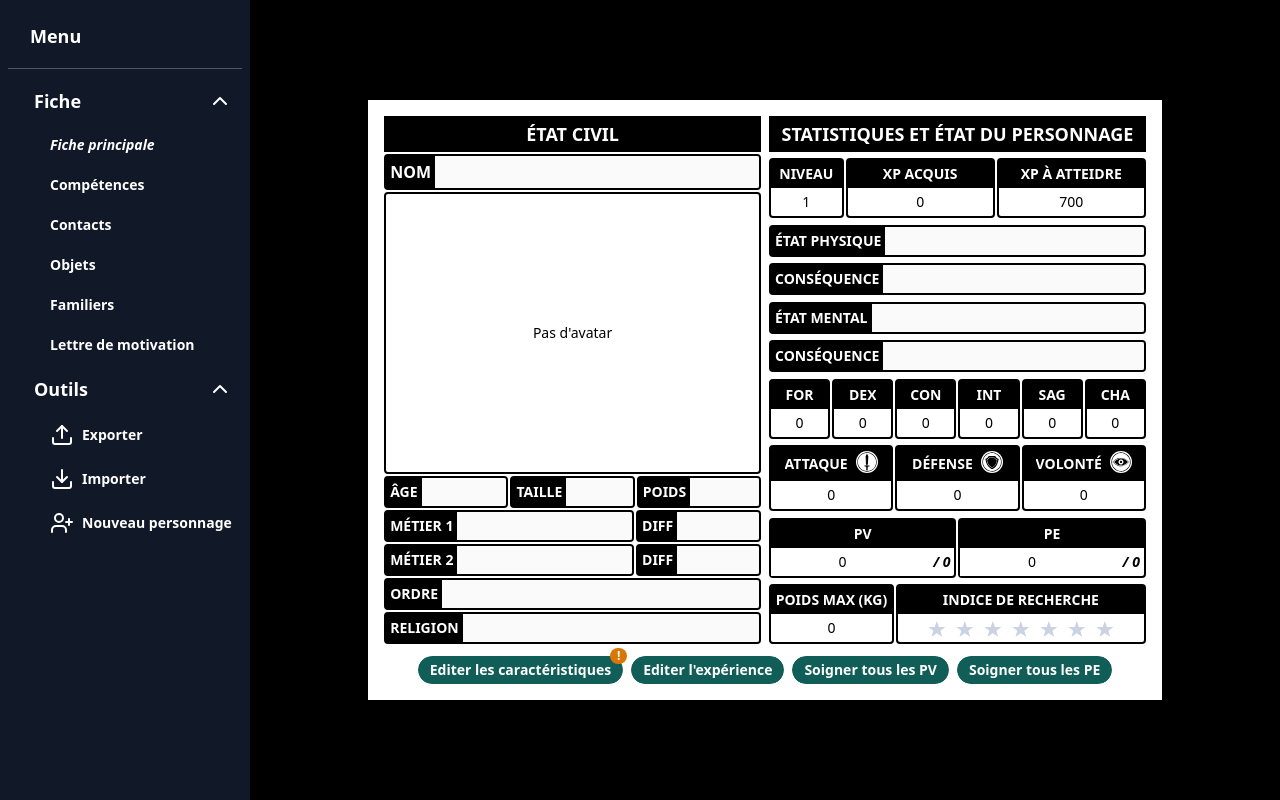
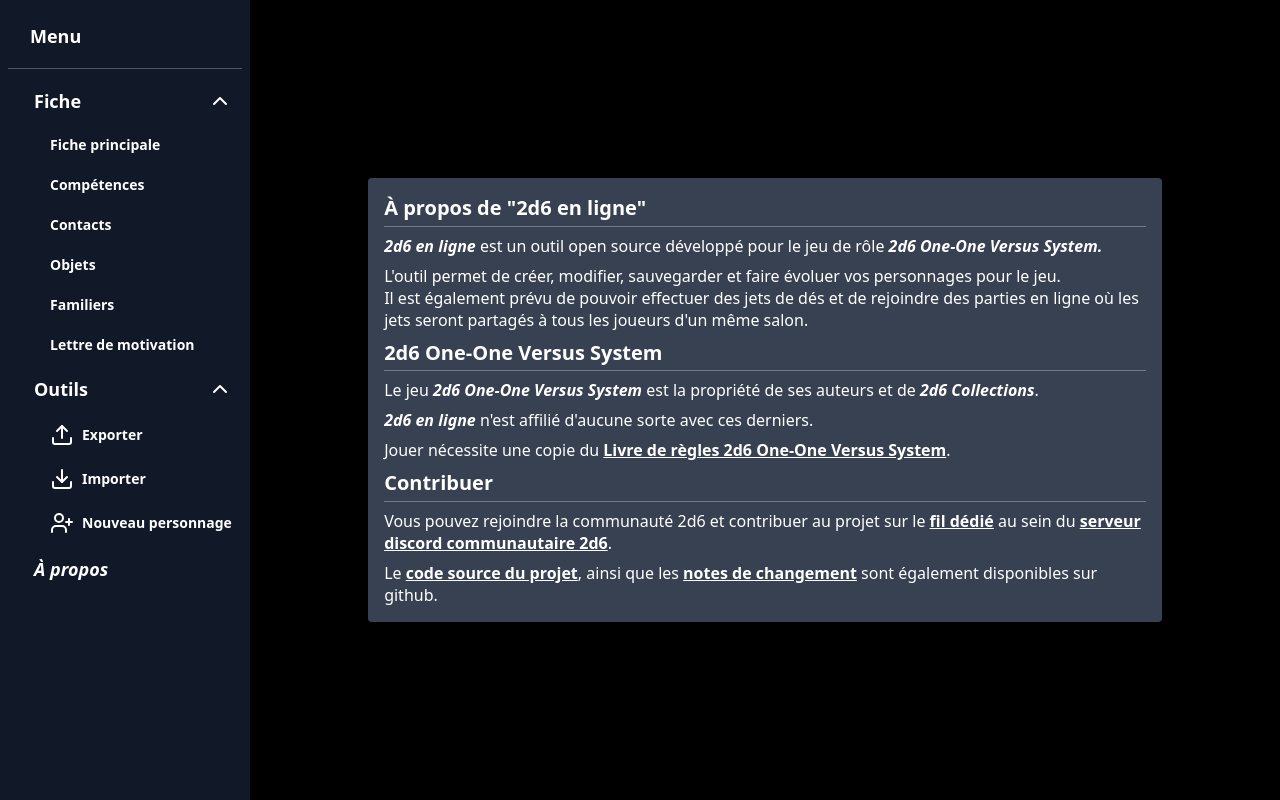
Before and after one commit to LucasPitzalis/2d6-FPI, a React (Vite) app: page /a-propos in a window 1280 px wide. Before the commit this address led to /. Built offline with nearby package versions, Linux system fonts and the light colour scheme.

Commit message:
Added about page

```diff
--- /dev/null
+++ b/src/components/About.jsx
@@ -0,0 +1,55 @@
+/* eslint-disable react/prop-types */
+
+export default function About() {
+    return (
+        <div className="rounded bg-gray-700 text-white p-4 text-base flex flex-col space-y-2 leading-snug">
+            <div className="flex flex-col space-y-2">
+                <SubTitle>À propos de &quot;2d6 en ligne&quot;</SubTitle>
+                <p><Strong>2d6 en ligne </Strong>est un outil open source développé pour le jeu de rôle <Strong>2d6 One-One Versus System.</Strong></p>
+                <p>L&apos;outil permet de créer, modifier, sauvegarder et faire évoluer vos personnages pour le jeu.<br />
+                Il est également prévu de pouvoir effectuer des jets de dés et de rejoindre des parties en ligne
+                où les jets seront partagés à tous les joueurs d&apos;un même salon.</p>
+            </div>
+            <div className="flex flex-col space-y-2">
+                <SubTitle>2d6 One-One Versus System</SubTitle>
+                <p>Le jeu <Strong>2d6 One-One Versus System</Strong> est la propriété de ses auteurs et de <Strong>2d6 Collections</Strong>.</p>
+                <p><Strong>2d6 en ligne </Strong>n&apos;est affilié d&apos;aucune sorte avec ces derniers.</p>
+                <p>
+                    Jouer nécessite une copie
+                    du <Link to="https://www.amazon.fr/2D6-One-one-Versus-system-Teddyboy/dp/B0BZF9QZCD">Livre de règles 2d6 One-One Versus System</Link>.
+                </p>
+            </div>
+            <div className="flex flex-col space-y-2">
+                <SubTitle>Contribuer</SubTitle>
+                <p>
+                    Vous pouvez rejoindre la communauté 2d6 et contribuer au projet sur
+                    le <Link to="https://discord.com/channels/900326350643146783/1133345064643477614">fil dédié</Link> au
+                    sein du <Link to="https://discord.gg/fczD8j2FSH">serveur discord communautaire 2d6</Link>.
+                </p>
+                <p>
+                    Le <Link to="https://github.com/LucasPitzalis/2d6-FPI">code source du projet</Link>
+                    , ainsi que les <Link to="https://github.com/LucasPitzalis/2d6-FPI/blob/main/changelog.md">notes de changement</Link> sont
+                    également disponibles sur github.
+                </p>
+            </div>
+        </div>
+    );
+}
+
+function Link(props) {
+    return (
+        <a href={props.to} className="font-bold underline hover:text-sky-400">{props.children}</a>
+    );
+}
+
+function SubTitle(props) {
+    return (
+        <h2 className="text-xl font-bold pb-1 w-full border-b border-white/30 leading-snug">{props.children}</h2>
+    );
+}
+
+function Strong(props) {
+    return (
+        <strong className="font-semibold italic">{props.children}</strong>
+    );
+}
--- a/src/components/App.jsx
+++ b/src/components/App.jsx
@@ -1,7 +1,6 @@
-import { useEffect } from "react";
-import { useDispatch } from "react-redux";
-import { useSelector } from "react-redux";
-import { Navigate, Route, Routes } from "react-router-dom";
+import { useEffect, useState } from "react";
+import { useSelector, useDispatch } from "react-redux";
+import { Navigate, Route, Routes, useLocation } from "react-router-dom";
 import { ToastContainer, Zoom } from "react-toastify";
 import 'react-toastify/dist/ReactToastify.css';
 import { setMobile } from "../actions/app";
@@ -13,6 +12,8 @@
   const dispatch = useDispatch();
   const { modal } = useSelector((state) => state.app);
   const characterName = useSelector((state) => state.character.name);
+  const location = useLocation();
+  const [isSheet, setIsSheet] = useState(true);
 
   const updateMedia = () => {
     dispatch(setMobile(window.innerWidth < 640))
@@ -27,12 +28,17 @@
     document.title = 'Fiche 2d6' + (characterName !== '' ? ` : ${characterName}` : '');
   }, [characterName]);
 
+  useEffect(() => {
+    const currentRoute = routes.find((route) => location.pathname === route.path);
+    setIsSheet(currentRoute.sheet);
+  }, [location]);
+
   return (
     <div className="bg-black w-full min-h-screen min-w-screen text-sm flex items-center justify-between flex-col">
       <div className="flex flex-1 w-full min-w-[80%] items-center justify-between">
         <SideBar />
         <div className="flex flex-1 justify-center max-h-screen overflow-auto ">
-          <main className="w-full h-full sm:w-a4 bg-white p-4 flex flex-col justify-center">
+          <main className={`w-full h-full sm:w-a4 flex flex-col justify-center ${isSheet ? "bg-white p-4" : ""}`}>
             <Routes>
               {routes.map((route) => <Route key={route.name} path={route.path} element={route.element()} />)}
               <Route path="/*" element={<Navigate to="/" />} />
--- a/src/components/sidebar/SideBar.jsx
+++ b/src/components/sidebar/SideBar.jsx
@@ -6,7 +6,7 @@
 import routes from "../../config/routes";
 import IconButton from "../buttons/IconButton";
 import SideBarButton from "./SideBarButton";
-import SideBarLink from "./SieBarLink";
+import SideBarLink from "./SideBarLink";
 import SubMenu from "./SubMenu";
 
 export default function SideBar() {
@@ -42,6 +42,9 @@
                     <SideBarButton icon={<Download />} text="Importer" handler={() => dispatch(handleModal("importSheet"))} />
                     <SideBarButton icon={<UserPlus />} text="Nouveau personnage" handler={() => dispatch(handleModal("newSheet"))} />
                 </SubMenu>
+                <h3 className="ml-4 text-lg">
+                    <SideBarLink onClickHandler={() => setIsOpen(false)} title="À propos" route="/a-propos" />
+                </h3>
             </div>
         </>
     );
--- a/src/components/sidebar/SieBarLink.jsx
+++ b/src/components/sidebar/SideBarLink.jsx
@@ -1,13 +1,14 @@
 import PropTypes from 'prop-types';
 import { NavLink } from 'react-router-dom';
 
-export default function SideBarLink({route, title, onClickHandler}) {
+export default function SideBarLink({route, title, onClickHandler, icon}) {
     return (
         <NavLink
             onClick={onClickHandler}
             to={route}
             className={({ isActive }) => (isActive ? 'italic' : '')}
         >
+            { icon }
             <span className="p-2.5 flex items-center justify-start text-left rounded-md duration-300 cursor-pointer hover:bg-blue-600">{title}</span>
         </NavLink>
     );
@@ -18,4 +19,5 @@
     route: PropTypes.string.isRequired,
     title: PropTypes.string.isRequired,
     onClickHandler: PropTypes.func,
+    icon: PropTypes.element,
 };
--- a/src/config/routes.js
+++ b/src/config/routes.js
@@ -1,3 +1,4 @@
+import About from "../components/About";
 import Character from "../components/character/Character";
 import Contacts from "../components/contacts/Contacts";
 import CoverLetter from "../components/coverLetter/CoverLetter";
@@ -12,6 +13,7 @@
     {name: 'items', nameFr: 'Objets', path: '/objets', element: Items, sheet: true},
     {name: 'pets', nameFr: 'Familiers', path: '/familier', element: Pets, sheet: true},
     {name: 'coverLetter', nameFr: 'Lettre de motivation', path: '/lettre-de-motivation', element: CoverLetter, sheet: true},
+    {name: 'about', nameFr: 'À propos', path: '/a-propos', element: About, sheet: false}
 ]
 
 export default routes;
```
